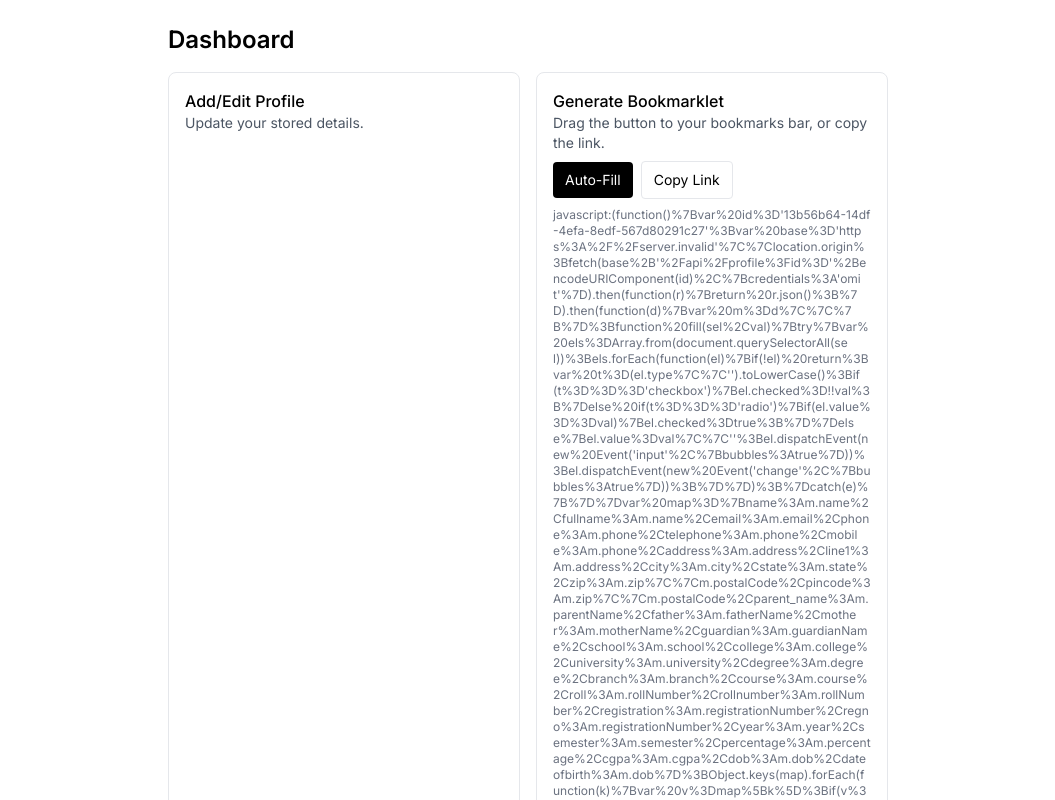
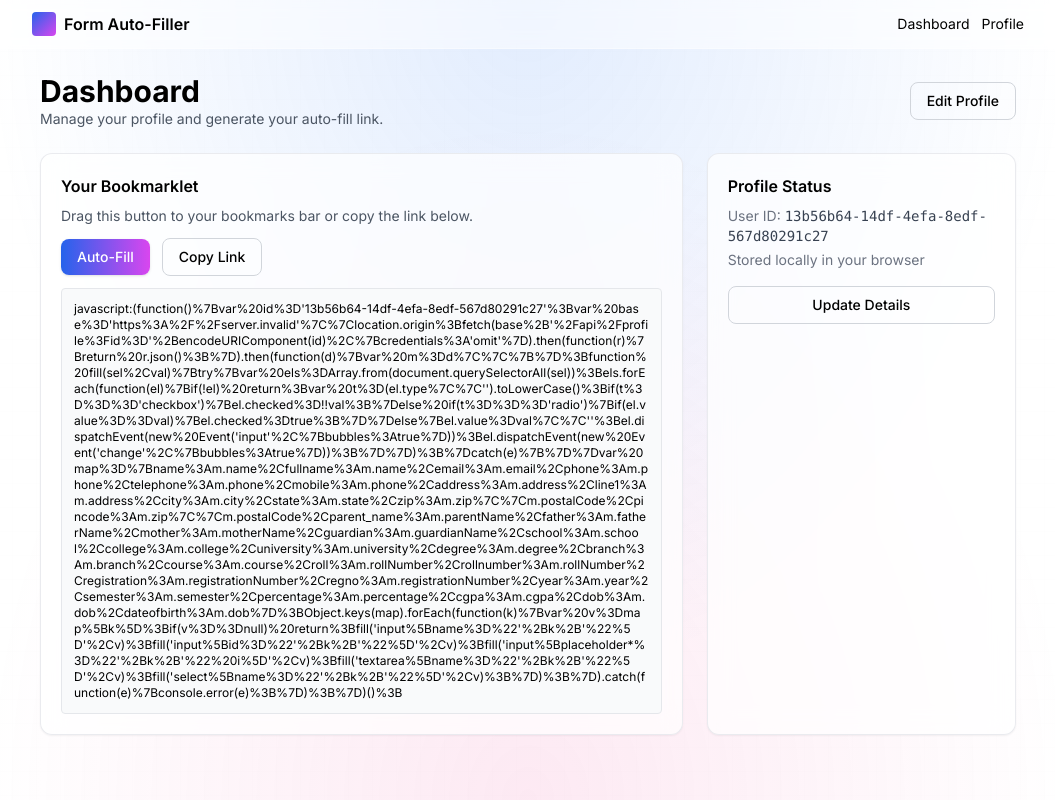
Before and after one commit to ManojGarbel/autofille, a Next.js app: page /dashboard in a window 1280 px wide. Shown: the top 800 px of the page, without its empty margins (112-1167 px from the left). Built offline with nearby package versions, Linux system fonts and the light colour scheme; no server answers.

Commit message:
ui: modernize layout, dashboard, and profile with gradient background, cards, and buttons

```diff
--- a/app/dashboard/page.tsx
+++ b/app/dashboard/page.tsx
@@ -19,31 +19,34 @@ export default function DashboardPage() {
   }, [userId]);
 
   return (
-    <main className="max-w-3xl mx-auto p-6">
-      <h1 className="text-2xl font-semibold mb-4">Dashboard</h1>
-      <div className="grid gap-4 sm:grid-cols-2 mb-8">
-        <Link href="/profile" className="block p-4 rounded-lg border hover:shadow-sm">
-          <h2 className="font-medium">Add/Edit Profile</h2>
-          <p className="text-sm text-gray-600">Update your stored details.</p>
-        </Link>
-        <div className="block p-4 rounded-lg border">
-          <h2 className="font-medium">Generate Bookmarklet</h2>
-          <p className="text-sm text-gray-600 mb-2">Drag the button to your bookmarks bar, or copy the link.</p>
-          <div className="flex items-center gap-2">
-            <a className="px-3 py-2 text-sm rounded bg-black text-white disabled:opacity-50" href={bookmarklet} onClick={(e)=>{}}>
-              Auto-Fill
-            </a>
-            <button className="px-3 py-2 text-sm rounded border" onClick={() => navigator.clipboard.writeText(bookmarklet)} disabled={!bookmarklet}>
-              Copy Link
-            </button>
-          </div>
-          <p className="text-xs text-gray-500 mt-2 break-all">{bookmarklet || 'Generating...'}</p>
+    <main className="max-w-5xl mx-auto p-6">
+      <div className="flex items-center justify-between mb-6">
+        <div>
+          <h1 className="text-3xl font-bold">Dashboard</h1>
+          <p className="text-sm text-gray-600">Manage your profile and generate your auto-fill link.</p>
         </div>
+        <Link href="/profile" className="btn btn-outline">Edit Profile</Link>
       </div>
 
-      <div className="text-sm text-gray-600">
-        <p><span className="font-medium">Your ID:</span> {userId ?? '...'}</p>
-        <p className="mt-2">This ID is stored locally to fetch your data without login.</p>
+      <div className="grid gap-6 md:grid-cols-3">
+        <div className="card p-5 md:col-span-2">
+          <h2 className="font-semibold mb-2">Your Bookmarklet</h2>
+          <p className="text-sm text-gray-600 mb-3">Drag this button to your bookmarks bar or copy the link below.</p>
+          <div className="flex flex-wrap items-center gap-3">
+            <a className="btn btn-primary" href={bookmarklet} onClick={(e)=>{}}>Auto-Fill</a>
+            <button className="btn btn-outline" onClick={() => navigator.clipboard.writeText(bookmarklet)} disabled={!bookmarklet}>Copy Link</button>
+          </div>
+          <div className="mt-3 p-3 bg-gray-50 border rounded text-xs break-all select-all">{bookmarklet || 'Generating...'}</div>
+        </div>
+
+        <div className="card p-5">
+          <h2 className="font-semibold mb-2">Profile Status</h2>
+          <ul className="text-sm text-gray-700 space-y-1">
+            <li><span className="text-gray-500">User ID:</span> <span className="font-mono">{userId ?? '...'}</span></li>
+            <li className="text-gray-500">Stored locally in your browser</li>
+          </ul>
+          <Link href="/profile" className="mt-4 btn btn-outline w-full text-center">Update Details</Link>
+        </div>
       </div>
     </main>
   );
--- a/app/globals.css
+++ b/app/globals.css
@@ -15,3 +15,31 @@ body {
   color: rgb(var(--foreground-rgb));
   background: rgb(var(--background-rgb));
 }
+
+/* Subtle grid and gradient background */
+body {
+  background-image:
+    radial-gradient(ellipse at top, rgba(59,130,246,0.15), transparent 60%),
+    radial-gradient(ellipse at bottom, rgba(236,72,153,0.12), transparent 60%),
+    linear-gradient(180deg, rgba(255,255,255,0.8), rgba(255,255,255,0.8)),
+    linear-gradient(90deg, rgba(0,0,0,0.02) 1px, transparent 1px),
+    linear-gradient(0deg, rgba(0,0,0,0.02) 1px, transparent 1px);
+  background-size: 100% 100%, 100% 100%, 100% 100%, 24px 24px, 24px 24px;
+  background-position: center center, center center, center center, center center, center center;
+}
+
+.card {
+  @apply rounded-xl border border-gray-200/80 bg-white/70 backdrop-blur-md shadow-sm;
+}
+
+.btn {
+  @apply inline-flex items-center justify-center rounded-lg px-4 py-2 text-sm font-medium transition-colors;
+}
+
+.btn-primary {
+  @apply bg-gradient-to-r from-blue-600 to-fuchsia-500 text-white hover:from-blue-700 hover:to-fuchsia-600 shadow;
+}
+
+.btn-outline {
+  @apply border border-gray-300 hover:bg-gray-50;
+}
--- a/app/layout.tsx
+++ b/app/layout.tsx
@@ -16,7 +16,26 @@ export default function RootLayout({
 }) {
   return (
     <html lang="en">
-      <body className={inter.className}>{children}</body>
+      <body className={inter.className}>
+        <header className="sticky top-0 z-30 backdrop-blur border-b border-white/40 bg-white/50">
+          <div className="max-w-5xl mx-auto px-4 py-3 flex items-center justify-between">
+            <a href="/" className="flex items-center gap-2">
+              <span className="inline-block h-6 w-6 rounded bg-gradient-to-br from-blue-600 to-fuchsia-500" />
+              <span className="font-semibold">Form Auto-Filler</span>
+            </a>
+            <nav className="hidden sm:flex items-center gap-3 text-sm">
+              <a className="hover:underline" href="/dashboard">Dashboard</a>
+              <a className="hover:underline" href="/profile">Profile</a>
+            </nav>
+          </div>
+        </header>
+        {children}
+        <footer className="mt-12 border-t border-white/40 bg-white/50">
+          <div className="max-w-5xl mx-auto px-4 py-6 text-xs text-gray-500">
+            Built for students to save time filling forms.
+          </div>
+        </footer>
+      </body>
     </html>
   );
 }
--- a/app/page.tsx
+++ b/app/page.tsx
@@ -10,20 +10,30 @@ export default function HomePage() {
   }, []);
 
   return (
-    <main className="min-h-screen flex items-center justify-center p-6">
-      <div className="w-full max-w-3xl">
-        <h1 className="text-3xl font-bold mb-2">Form Auto-Filler</h1>
-        <p className="text-gray-600 mb-8">Store your details once. Generate a bookmarklet to auto-fill forms anywhere.</p>
+    <main className="min-h-[calc(100vh-120px)] flex items-center justify-center p-6">
+      <div className="w-full max-w-4xl text-center">
+        <div className="mx-auto mb-4 inline-flex h-12 w-12 items-center justify-center rounded-2xl bg-gradient-to-br from-blue-600 to-fuchsia-500 text-white">⚡</div>
+        <h1 className="text-4xl sm:text-5xl font-extrabold tracking-tight mb-3">Auto-fill forms in one click</h1>
+        <p className="text-gray-600 mb-8 max-w-2xl mx-auto">Save your personal and academic details once, then use a bookmarklet to fill forms on any website automatically.</p>
 
-        <div className="grid gap-4 sm:grid-cols-2">
-          <Link href="/dashboard" className="block p-6 rounded-lg border hover:shadow-sm">
-            <h2 className="font-semibold text-lg">Dashboard</h2>
-            <p className="text-sm text-gray-600">Manage your profile and generate your bookmarklet.</p>
-          </Link>
-          <Link href="/profile" className="block p-6 rounded-lg border hover:shadow-sm">
-            <h2 className="font-semibold text-lg">Add/Edit Profile</h2>
-            <p className="text-sm text-gray-600">Enter or update your personal and academic details.</p>
-          </Link>
+        <div className="flex flex-col sm:flex-row gap-3 justify-center">
+          <Link href="/dashboard" className="btn btn-primary">Go to Dashboard</Link>
+          <Link href="/profile" className="btn btn-outline">Create / Edit Profile</Link>
+        </div>
+
+        <div className="grid gap-4 sm:grid-cols-3 mt-10">
+          <div className="card p-4">
+            <div className="text-sm font-semibold mb-1">Save Once</div>
+            <div className="text-xs text-gray-600">Securely store your details in your Redis database.</div>
+          </div>
+          <div className="card p-4">
+            <div className="text-sm font-semibold mb-1">Generate Bookmarklet</div>
+            <div className="text-xs text-gray-600">One link to auto-fill forms across sites.</div>
+          </div>
+          <div className="card p-4">
+            <div className="text-sm font-semibold mb-1">Update Anytime</div>
+            <div className="text-xs text-gray-600">Edit your details as life changes.</div>
+          </div>
         </div>
       </div>
     </main>
--- a/app/profile/page.tsx
+++ b/app/profile/page.tsx
@@ -91,16 +91,19 @@ export default function ProfilePage() {
   }
 
   if (loading) {
-    return <main className="max-w-3xl mx-auto p-6">Loading...</main>;
+    return <main className="max-w-4xl mx-auto p-6">Loading...</main>;
   }
 
   return (
-    <main className="max-w-3xl mx-auto p-6">
-      <h1 className="text-2xl font-semibold mb-4">Profile</h1>
-      <form onSubmit={onSubmit} className="grid gap-4">
+    <main className="max-w-4xl mx-auto p-6">
+      <div className="mb-6">
+        <h1 className="text-3xl font-bold">Profile</h1>
+        <p className="text-sm text-gray-600">Fill in your personal, contact, and academic information.</p>
+      </div>
+      <form onSubmit={onSubmit} className="grid gap-6">
         <section>
-          <h2 className="font-medium mb-2">Personal</h2>
-          <div className="grid gap-4 sm:grid-cols-2">
+          <h2 className="font-semibold mb-3">Personal</h2>
+          <div className="card p-4 grid gap-4 sm:grid-cols-2">
             {input('name', 'Full Name')}
             {input('dob', 'Date of Birth', 'date')}
             {input('email', 'Email', 'email')}
@@ -109,8 +112,8 @@ export default function ProfilePage() {
         </section>
 
         <section>
-          <h2 className="font-medium mb-2">Address</h2>
-          <div className="grid gap-4 sm:grid-cols-2">
+          <h2 className="font-semibold mb-3">Address</h2>
+          <div className="card p-4 grid gap-4 sm:grid-cols-2">
             {input('address', 'Address Line')}
             {input('city', 'City')}
             {input('state', 'State')}
@@ -119,8 +122,8 @@ export default function ProfilePage() {
         </section>
 
         <section>
-          <h2 className="font-medium mb-2">Parents / Guardian</h2>
-          <div className="grid gap-4 sm:grid-cols-2">
+          <h2 className="font-semibold mb-3">Parents / Guardian</h2>
+          <div className="card p-4 grid gap-4 sm:grid-cols-2">
             {input('fatherName', 'Father Name')}
             {input('motherName', 'Mother Name')}
             {input('guardianName', 'Guardian Name')}
@@ -128,8 +131,8 @@ export default function ProfilePage() {
         </section>
 
         <section>
-          <h2 className="font-medium mb-2">Education</h2>
-          <div className="grid gap-4 sm:grid-cols-2">
+          <h2 className="font-semibold mb-3">Education</h2>
+          <div className="card p-4 grid gap-4 sm:grid-cols-2">
             {input('school', 'School')}
             {input('college', 'College')}
             {input('university', 'University')}
@@ -146,7 +149,7 @@ export default function ProfilePage() {
         </section>
 
         <div className="flex items-center gap-3">
-          <button disabled={saving} className="px-4 py-2 rounded bg-black text-white disabled:opacity-50">{saving ? 'Saving...' : 'Save'}</button>
+          <button disabled={saving} className="btn btn-primary disabled:opacity-50">{saving ? 'Saving...' : 'Save'}</button>
           {saved && <span className="text-green-600 text-sm">Saved!</span>}
           {error && <span className="text-red-600 text-sm">{error}</span>}
         </div>
```
